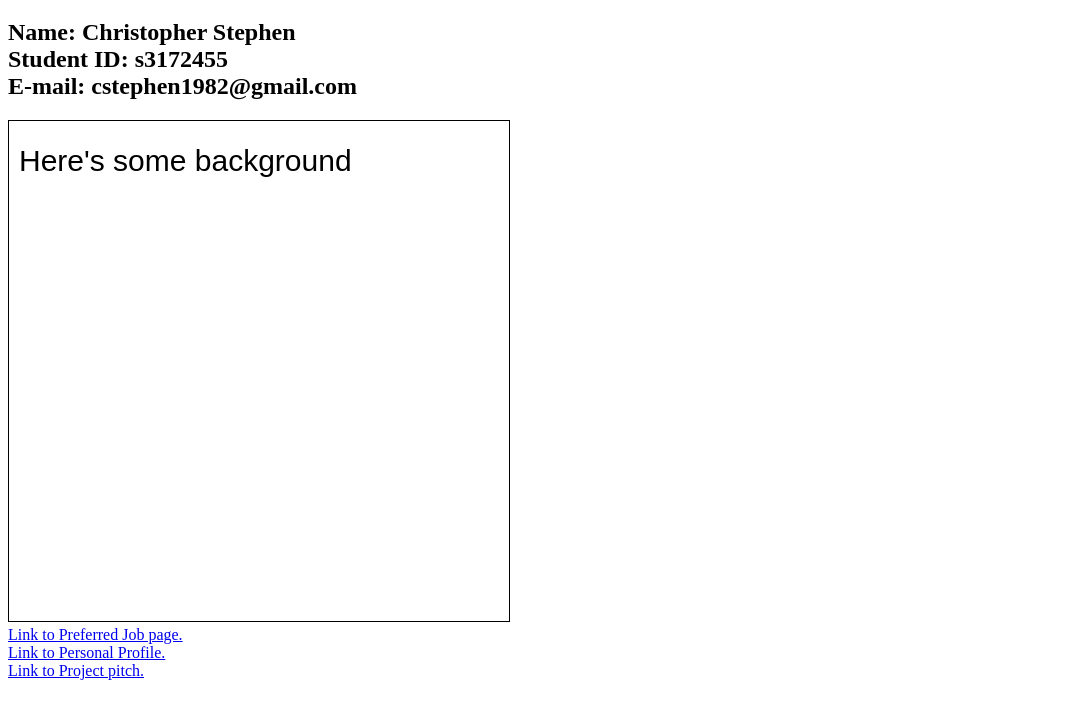
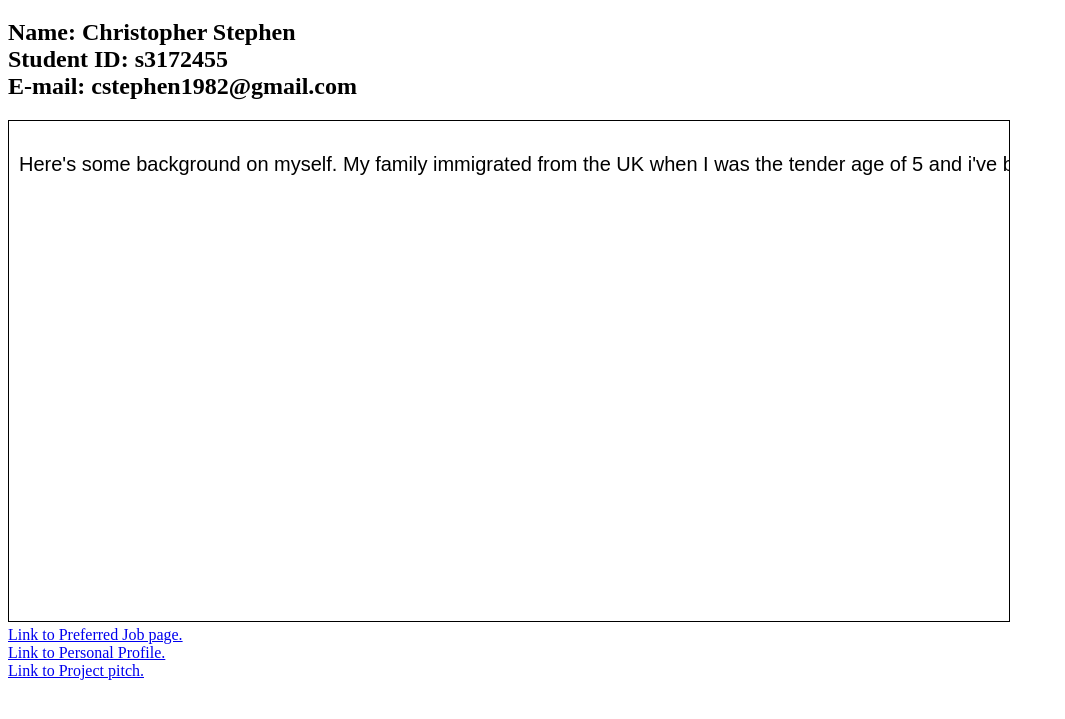
Before and after one commit to Terminal-Est/Terminal-Est.github.io, a plain HTML site: page index.html in a window 1280 px wide. Shown: the part 61-780 px from the top of the page, without its empty margins (0-1065 px from the left). Drawn offline with Linux system fonts and the light colour scheme.

Commit message:
Update index.html

```diff
--- a/index.html
+++ b/index.html
@@ -5,13 +5,13 @@
 		<h2>Name: Christopher Stephen<br>
 		Student ID: s3172455<br>
 		E-mail: cstephen1982@gmail.com</h2>
-			<canvas id="parBox" width="500" height="500" style="border:1px solid #000000;">
+			<canvas id="parBox" width="1000" height="500" style="border:1px solid #000000;">
 			</canvas>
 			<script>
 				var c = document.getElementById("parBox");
 				var ctx = c.getContext("2d");
-				ctx.font = "30px Arial";
-				ctx.fillText("Here's some background", 10, 50,);
+				ctx.font = "20px Arial";
+				ctx.fillText("Here's some background on myself. My family immigrated from the UK when I was the tender age of 5 and i've been living in Melbourne ever since. Out of highschool I went on to attempt a Diploma of Information Tech which I never finished. Instead I went on to become an Industrial Electrician and i've workend in the field for over 15 years. I live in the northern suburbs with my girlfriend and our two dogs Sampson and Chloe.", 10, 50,);
 			</script><br>
 		<a href="http://terminal-est.github.io/Job.html">Link to Preferred Job page.</a><br>
 		<a href="http://terminal-est.github.io/Profile.html">Link to Personal Profile.</a><br>
```
